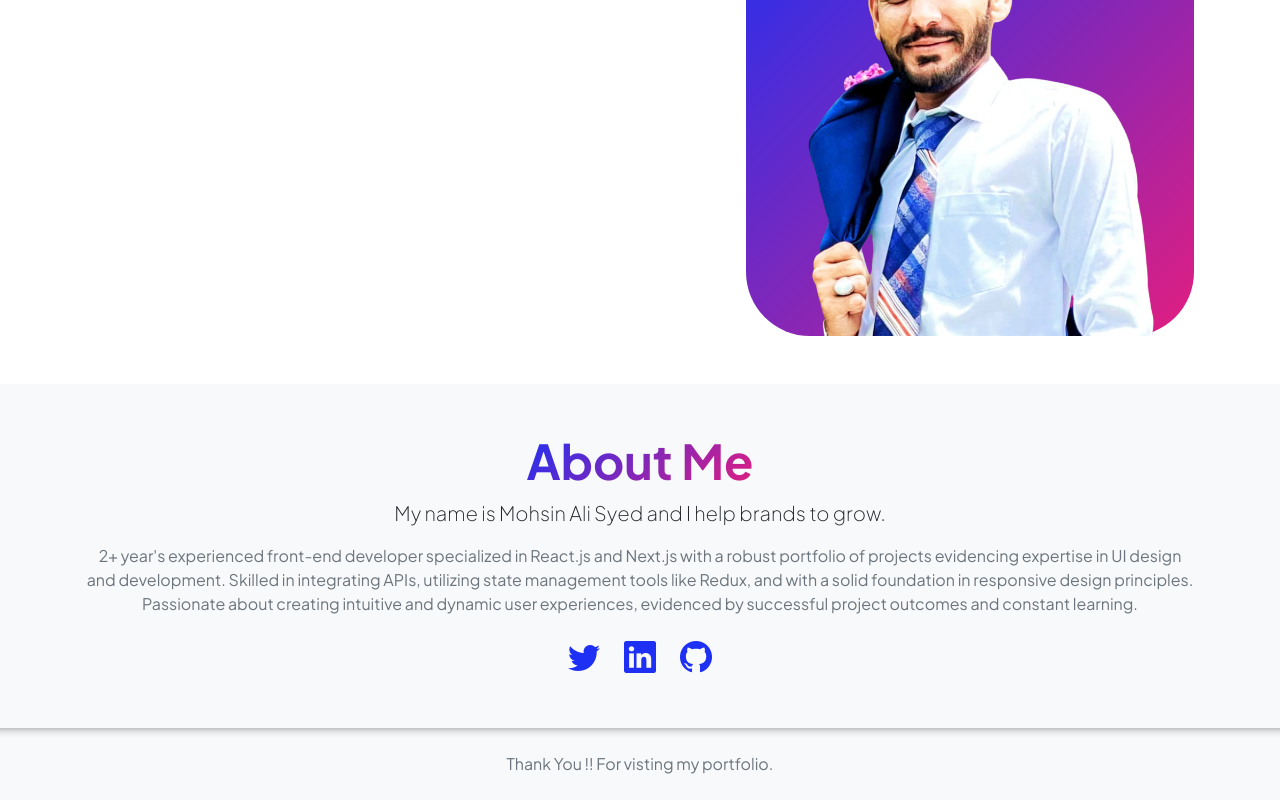
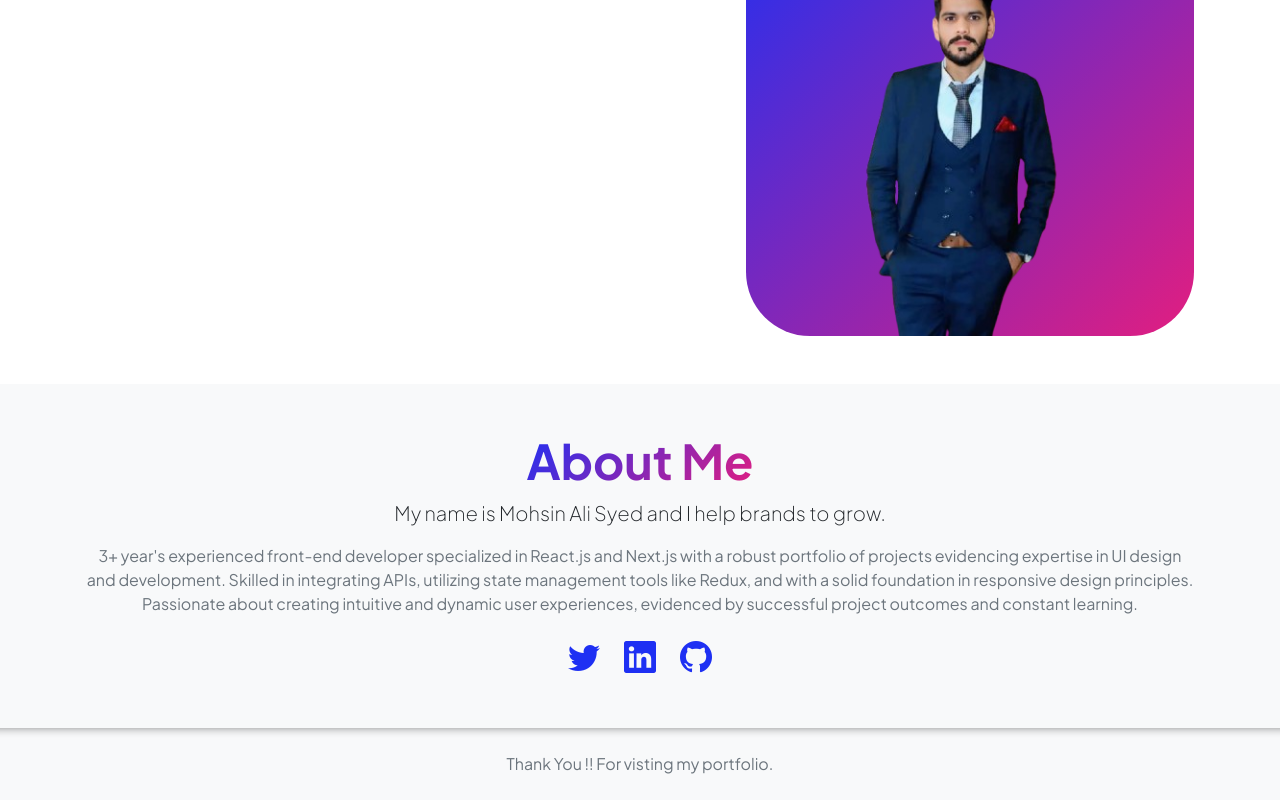
Before and after one commit to Mohsinalisyed/Portfolio, a React (Create React App) app: page / in a window 1280 px wide. Shown: the part 561-1361 px from the top of the page. Built offline with nearby package versions, Linux system fonts and the light colour scheme.

Commit message:
update changes

```diff
--- a/src/Home.tsx
+++ b/src/Home.tsx
@@ -69,7 +69,7 @@ const Home = () => {
                     My name is Mohsin Ali Syed and I help brands to grow.
                   </p>
                   <p className="text-muted">
-                  2+ year's experienced front-end developer specialized in React.js and Next.js with a robust portfolio of projects
+                  3+ year's experienced front-end developer specialized in React.js and Next.js with a robust portfolio of projects
                   evidencing expertise in UI design and development. Skilled in integrating APIs, utilizing state management tools
                   like Redux, and with a solid foundation in responsive design principles. Passionate about creating intuitive and
                   dynamic user experiences, evidenced by successful project outcomes and constant learning.                  </p>
```
Also changed, not shown: public/img/Profile.png, 1 other file (tests, documents, lock files or other folders).
